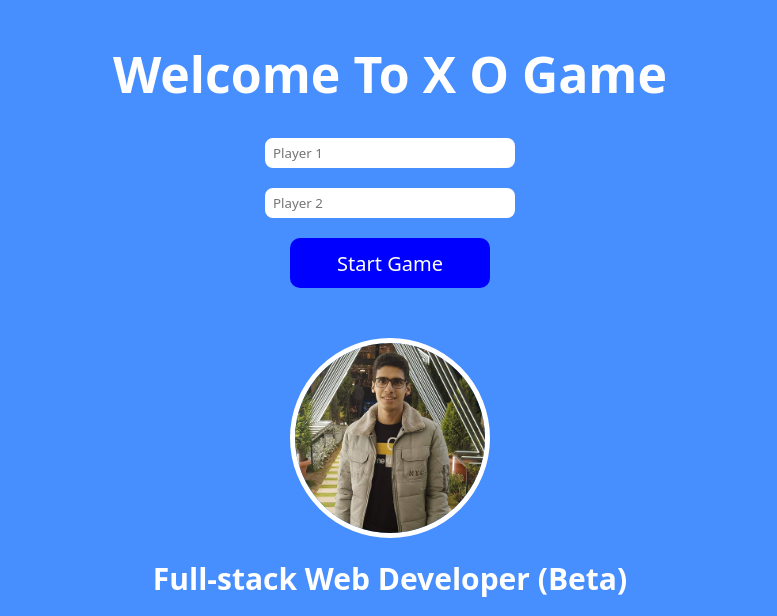
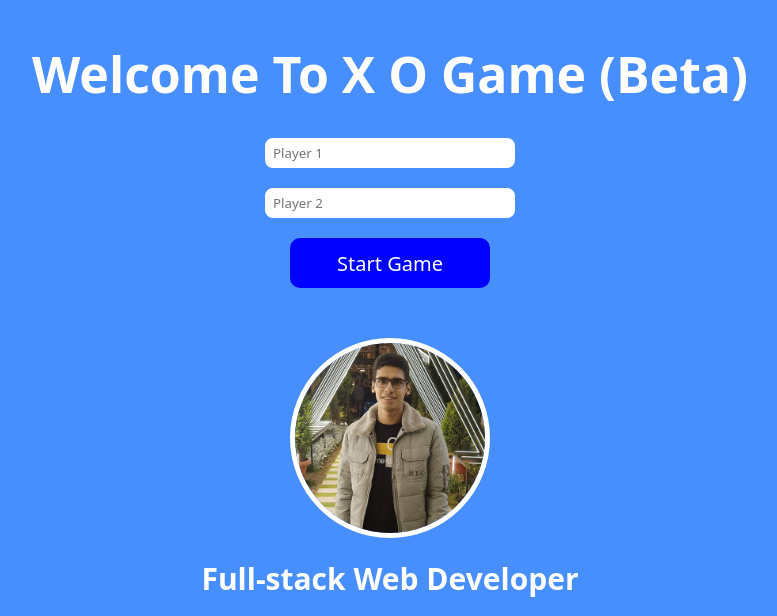
Before and after one commit to MiNaKiNg2/X-O-Game, a plain HTML site: page index.html in a window 1280 px wide. Shown: the top 616 px of the page, without its empty margins (250-1027 px from the left). Drawn offline with Linux system fonts and the light colour scheme.

Commit message:
Update index.html

```diff
--- a/index.html
+++ b/index.html
@@ -12,7 +12,7 @@
 
 <body>
     <div class="container">
-        <h1>Welcome To X O Game</h1>
+        <h1>Welcome To X O Game (Beta)</h1>
         <div class="login">
             <input id="play1" type="text" placeholder="Player 1">
             <input id="play2" type="text" placeholder="Player 2">
@@ -23,7 +23,7 @@
         <div class="photo">
             <img src="deimg.jpg" alt="Mina Hany">
         </div>
-        <h2>Full-stack Web Developer (Beta)</h2>
+        <h2>Full-stack Web Developer</h2>
         <div class="social">
             <a href="https://www.facebook.com/profile.php?id=100061213063473"><i class="fa-brands fa-facebook"></i></a>
             <a href="https://www.instagram.com/mina_hany50/"><i class="fa-brands fa-instagram"></i></a>
```
